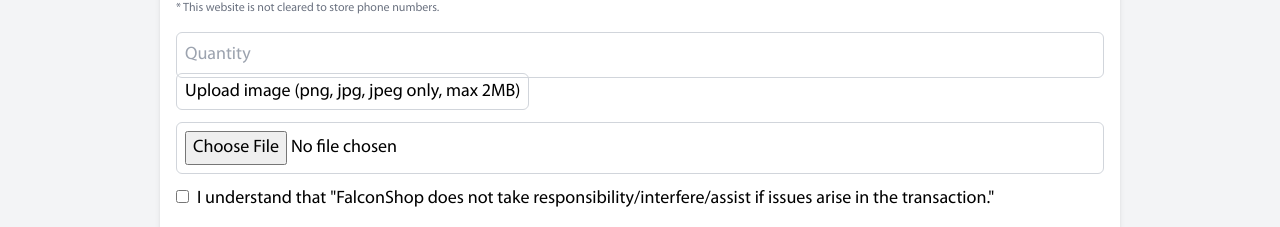
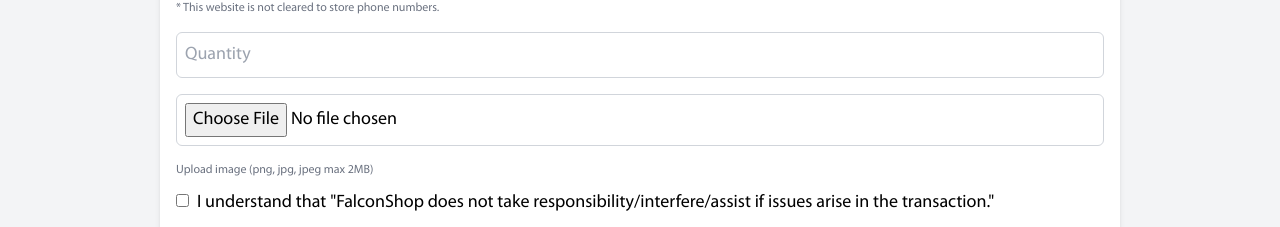
Before and after one commit to FalconNetCohort/FalconShop, a Next.js app: page /profile in a window 1280 px wide. Shown: the part 855-1082 px from the top of the page. Built offline with nearby package versions, Linux system fonts and the light colour scheme; no server answers.

Commit message:
Fixed text on upload item
Made the upload image text smaller and moved under the image selection

```diff
--- a/components/ItemUpload.tsx
+++ b/components/ItemUpload.tsx
@@ -38,7 +38,7 @@ export default function ItemUpload() {
             const file = e.target.files[0];
             const fileType = file.type.split('/')[1];
             if (fileType !== 'png' && fileType !== 'jpg' && fileType !== 'jpeg' && fileType !== 'webp') {
-                setUploadStatus('File type must be png, jpg, or jpeg.');
+                setUploadStatus('Filetype must be png, jpg, or jpeg.');
                 return;
             }
             if (file.size > 2 * 1024 * 1024) {
@@ -199,9 +199,6 @@ export default function ItemUpload() {
                     className="p-2 border border-gray-300 rounded-md w-full"
                     required
                 />
-                <label htmlFor="fileUpload" className="my-2 p-2 border border-gray-300 rounded-md w-full">
-                    Upload image (png, jpg, jpeg only, max 2MB)
-                </label>
                 <input
                     type="file"
                     id="fileUpload"
@@ -209,6 +206,11 @@ export default function ItemUpload() {
                     className="my-2 p-2 border border-gray-300 rounded-md w-full"
                 />
                 {uploadStatus && <p className="p-2 border border-gray-300 rounded-md w-full">{uploadStatus}</p>}
+
+                <p className="text-xs text-gray-500">
+                    Upload image (png, jpg, jpeg max 2MB)
+                </p>
+
                 <input
                     type="checkbox"
                     id="disclaimer"
@@ -217,7 +219,8 @@ export default function ItemUpload() {
                 />
                 <label htmlFor="disclaimer" className="ml-2">
                     {/* eslint-disable-next-line react/no-unescaped-entities */}
-                    I understand that "FalconShop does not take responsibility/interfere/assist if issues arise in the transaction."
+                    I understand that "FalconShop does not take responsibility/interfere/assist if issues arise in
+                    the transaction."
                 </label>
                 <button
                     type="submit"
```
